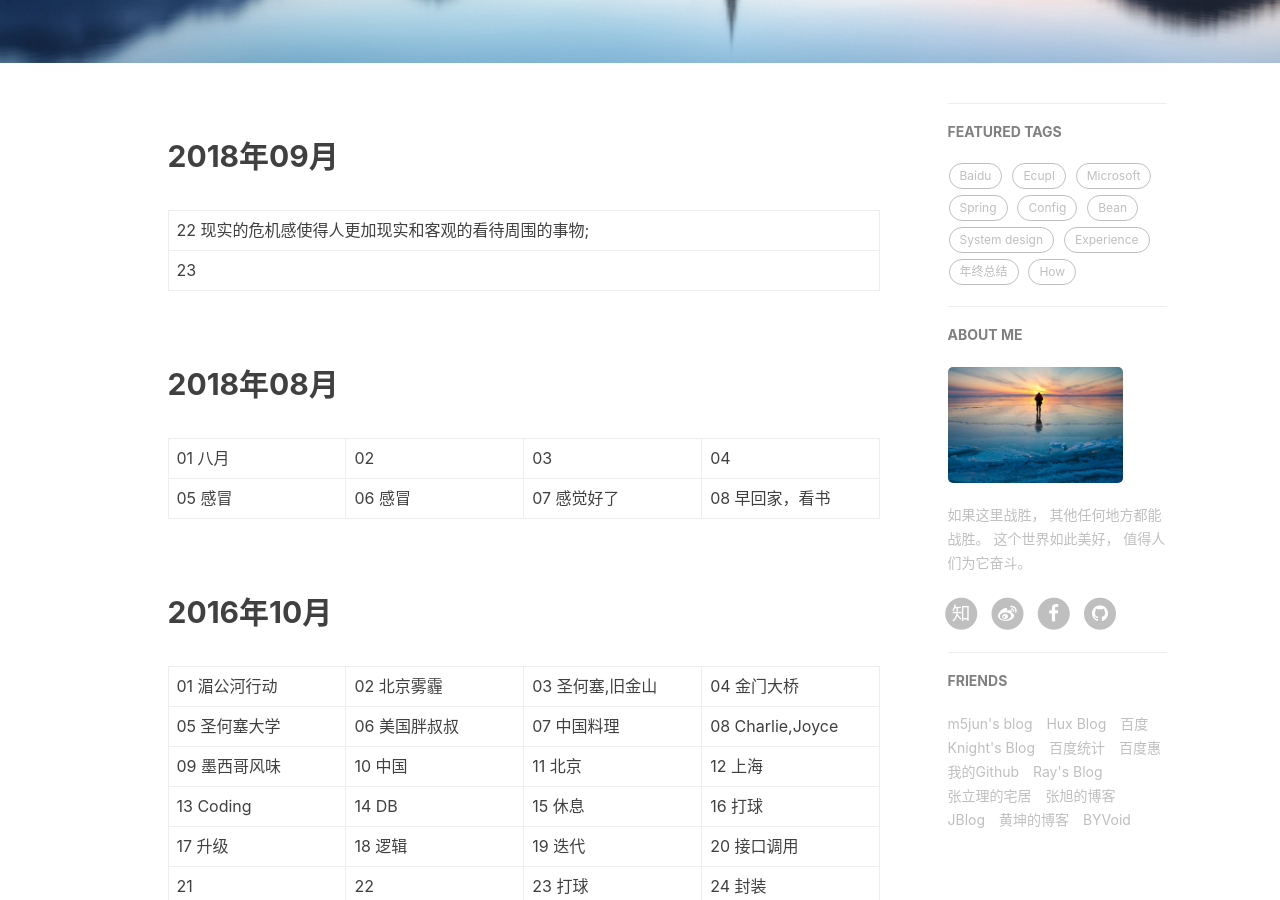
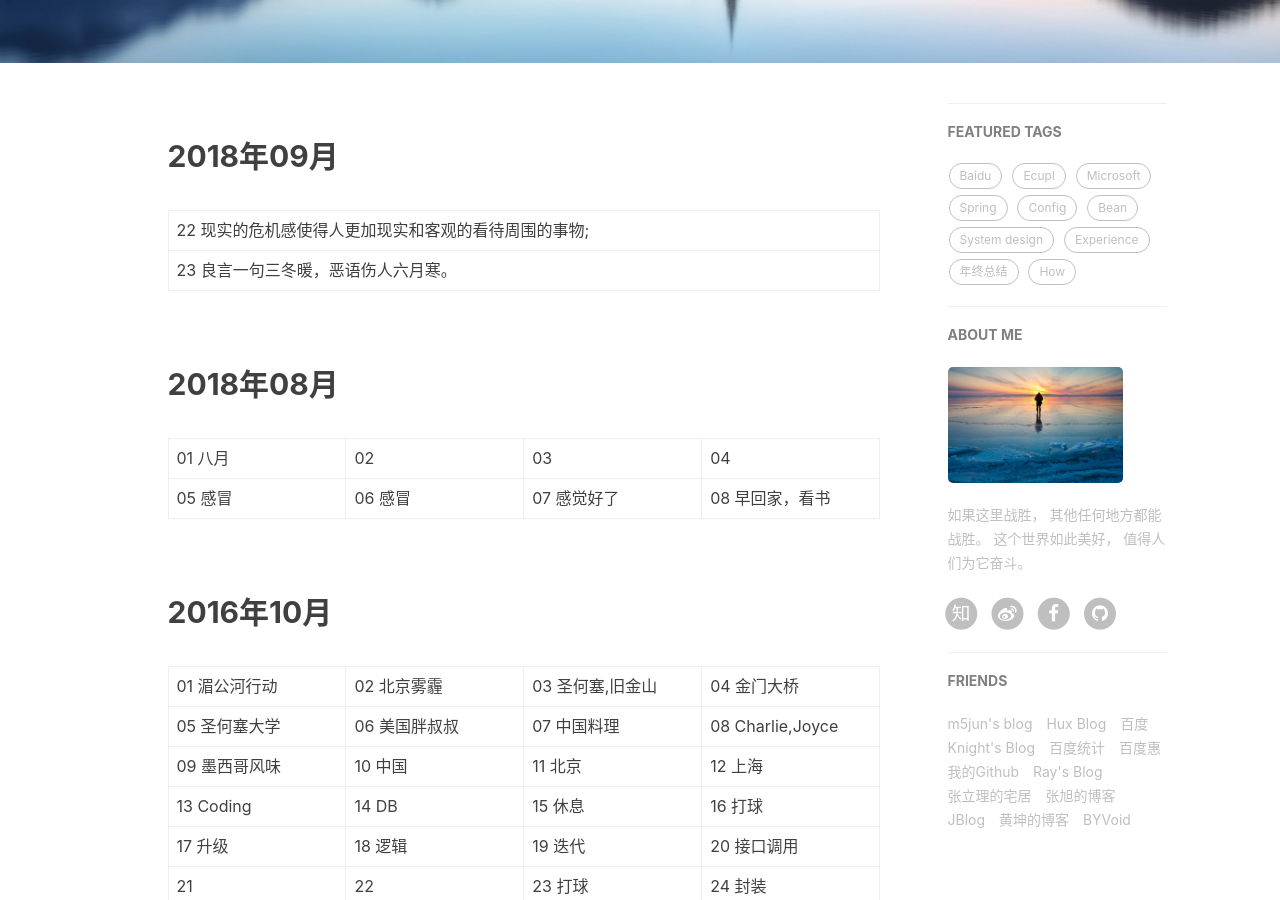
Before and after one commit to yinhaomin/yinhaomin.github.io, a Jekyll site: the page built from WordLife.html, in a window 1280 px wide and 900 px high, scrolled down 355 px. Built offline with Jekyll 4.4.1, drawn with Linux system fonts in a browser that asks for light colours; nearby versions of some CDN libraries; comment, search, counter and statistics services are not loaded.

Commit message:
Update WordLife.html

```diff
--- a/WordLife.html
+++ b/WordLife.html
@@ -29,7 +29,7 @@ header-img: "img/castle.jpg"
 					<td width="150px">22 现实的危机感使得人更加现实和客观的看待周围的事物;</td>
 				</tr>
 				<tr>
-					<td width="150px">23 </td>
+					<td width="150px">23 良言一句三冬暖，恶语伤人六月寒。</td>
 				</tr>
 				</tbody>
 			</table>
```
